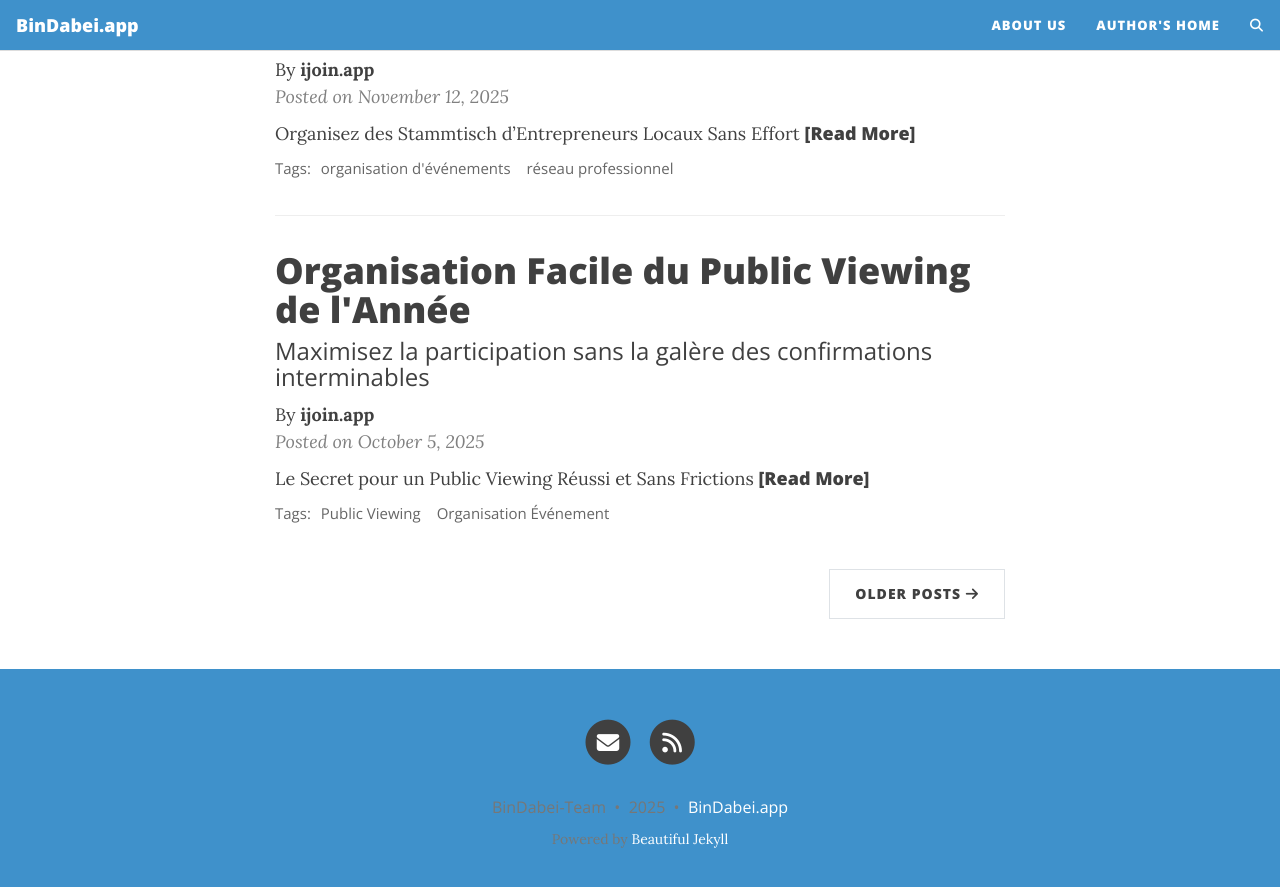
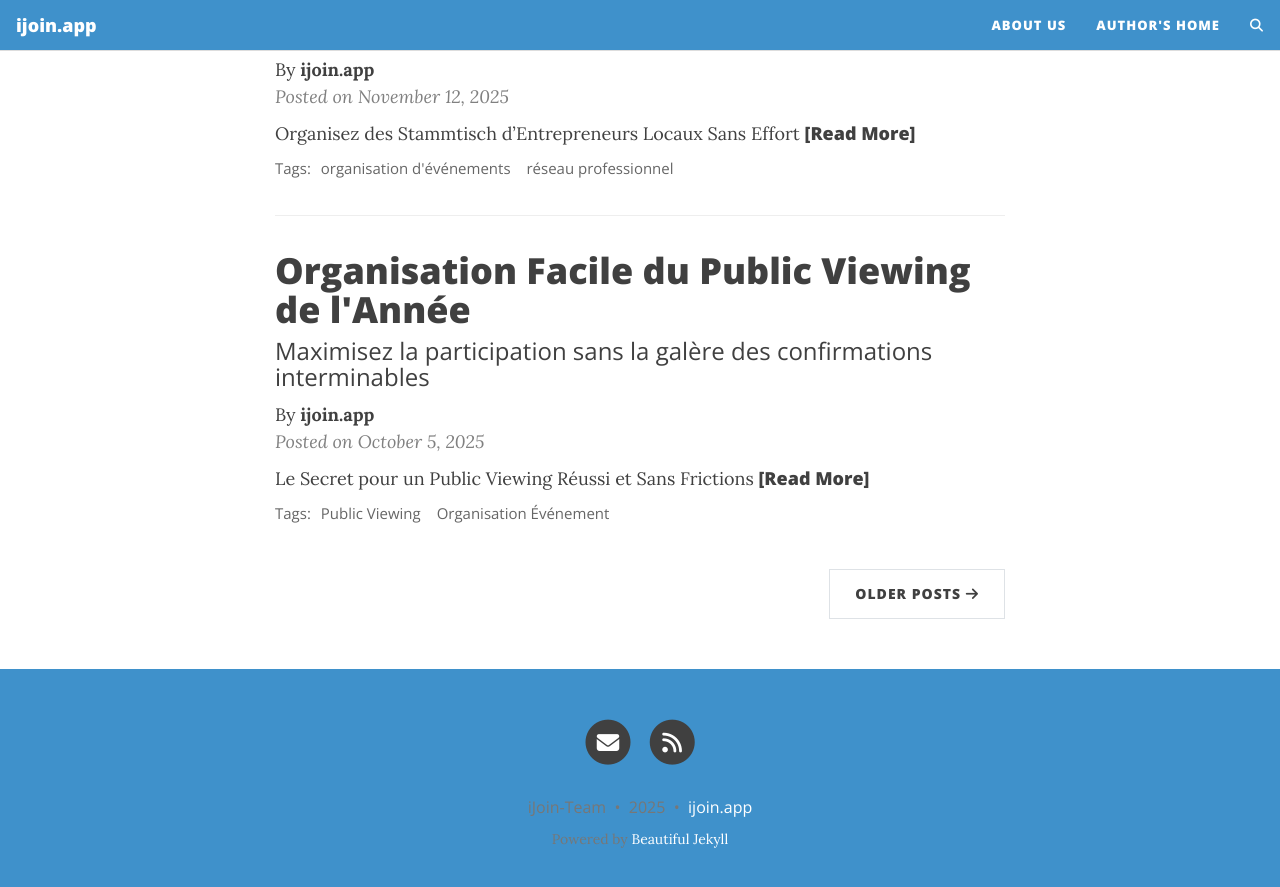
Before and after one commit to Gitanito/fr.ijoin.app, a Jekyll site: the page built from index.html, in a window 1280 px wide and 900 px high, scrolled down 1533 px. Shown: the top 887 px of the window. Built offline with Jekyll 4.4.1, drawn with Linux system fonts in a browser that asks for light colours; the list of posts is cut into pages by our own code; comment, search, counter and statistics services are not loaded.

Commit message:
Automated commit: ea5ceb11

```diff
--- a/_config.yml
+++ b/_config.yml
@@ -10,10 +10,10 @@
 ############################
 
 # Name of website
-title: BinDabei.app
+title: ijoin.app
 
 # Your name to show in the footer
-author: BinDabei-Team
+author: iJoin-Team
 
 youtubeurl: https://www.youtube.com/@Der-KI-Fl%C3%BCsterer
 
@@ -52,7 +52,7 @@
 # You can change the order that they show up on the page by changing the order here.
 # Uncomment the links you want to show and add your information to each one.
 social-network-links:
-  email: "office@bindabei.app"
+  email: "office@ijoin.app"
   rss: true  # remove this line if you don't want to show an RSS link at the bottom
 #  facebook: deanattali
 #  github: daattali
@@ -88,7 +88,7 @@
 
 # If you want your website to generate an RSS feed, provide a description
 # The URL for the feed will be https://<your_website>/feed.xml
-rss-description: BinDabei.app - Verabredungen Super-Simple!
+rss-description: ijoin.app - Rendez-vous Super Simples !
 
 ###########################
 # --- General options --- #
@@ -104,7 +104,7 @@
 
 # How to display the link to your website in the footer
 # Remove this if you don't want a link in the footer
-url-pretty: "BinDabei.app"
+url-pretty: "ijoin.app"
 
 # Add the website title to the title of every page
 title-on-all-pages: true
@@ -304,3 +304,7 @@
 
 # Beautiful Jekyll / Dean Attali
 # 2fc73a3a967e97599c9763d05e564189
+
+
+language: fr
+rss_description: ijoin.app - Rendez-vous Super Simples !
--- a/_includes/footer-scripts.html
+++ b/_includes/footer-scripts.html
@@ -36,3 +36,4 @@
     <script src="{{ js | relative_url }}"></script>
   {% endfor %}
 {% endif %}
+<script defer src="https://cloud.umami.is/script.js" data-website-id="4d3f573f-5598-43dd-b737-56d09fb03875"></script>
```
